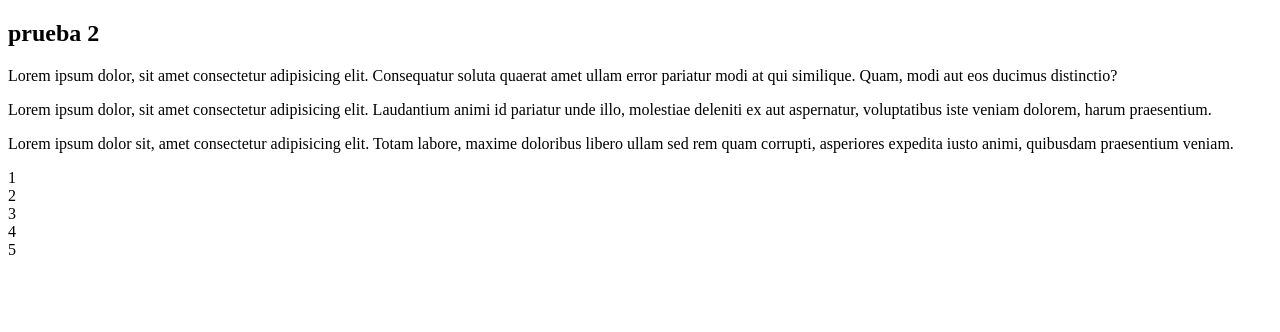
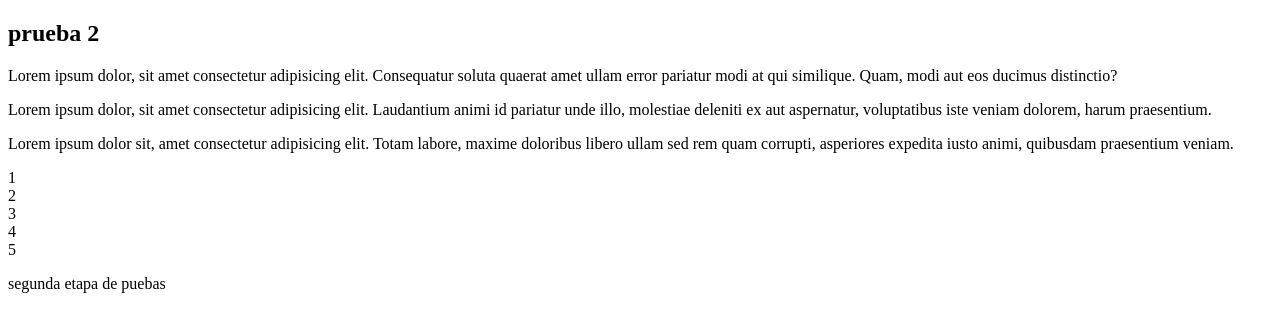
Before and after one commit to Seprellezo/mi_repositorio, a plain HTML site: page index.html in a window 1280 px wide. Drawn offline with Linux system fonts and the light colour scheme.

Commit message:
segunda etapa de purebas

```diff
--- a/index.html
+++ b/index.html
@@ -15,6 +15,7 @@
 	<div>3</div>
 	<div>4</div>
 	<div>5</div>
+	<p>segunda etapa de puebas</p>
 
 
 </body>
```
